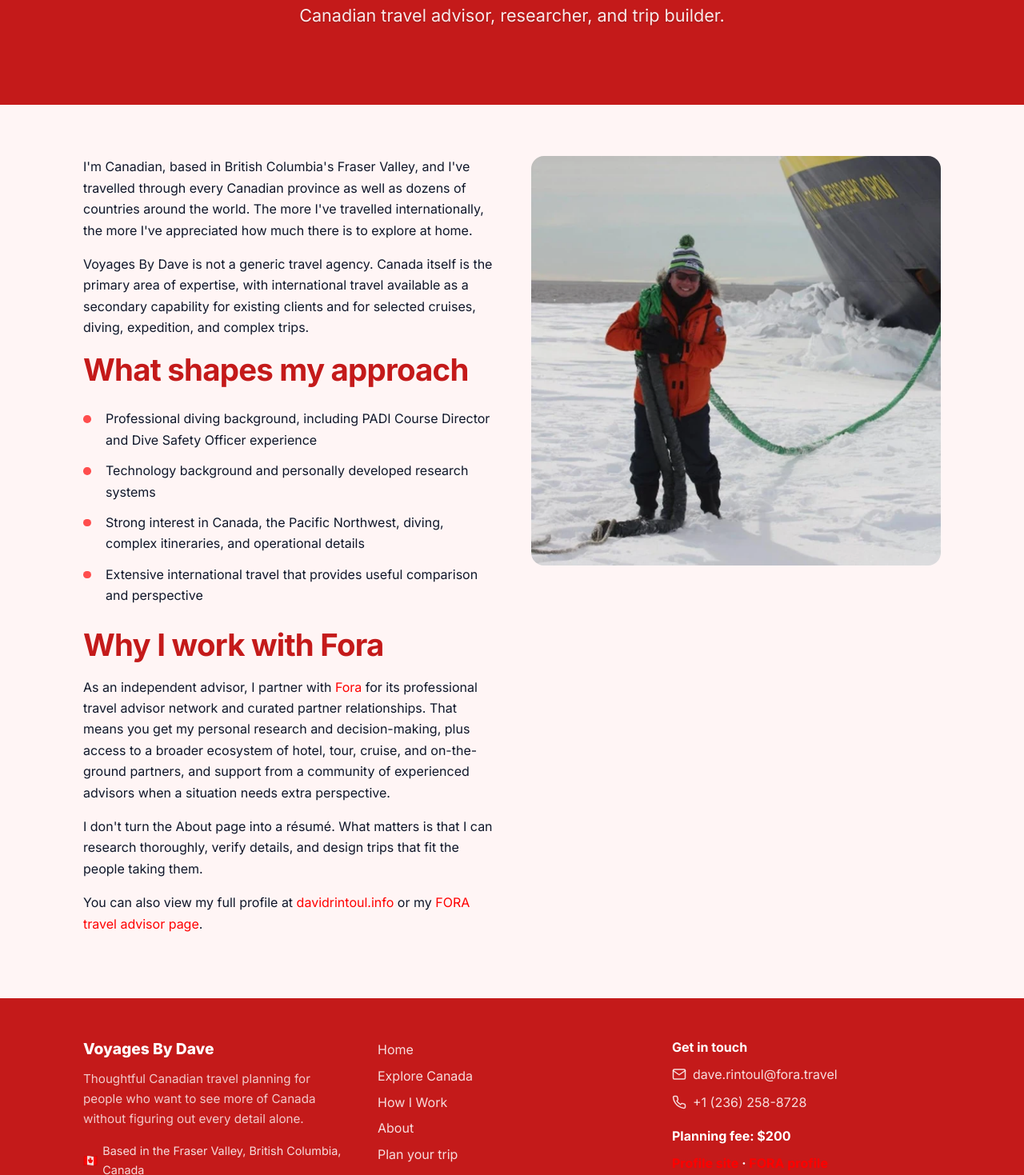
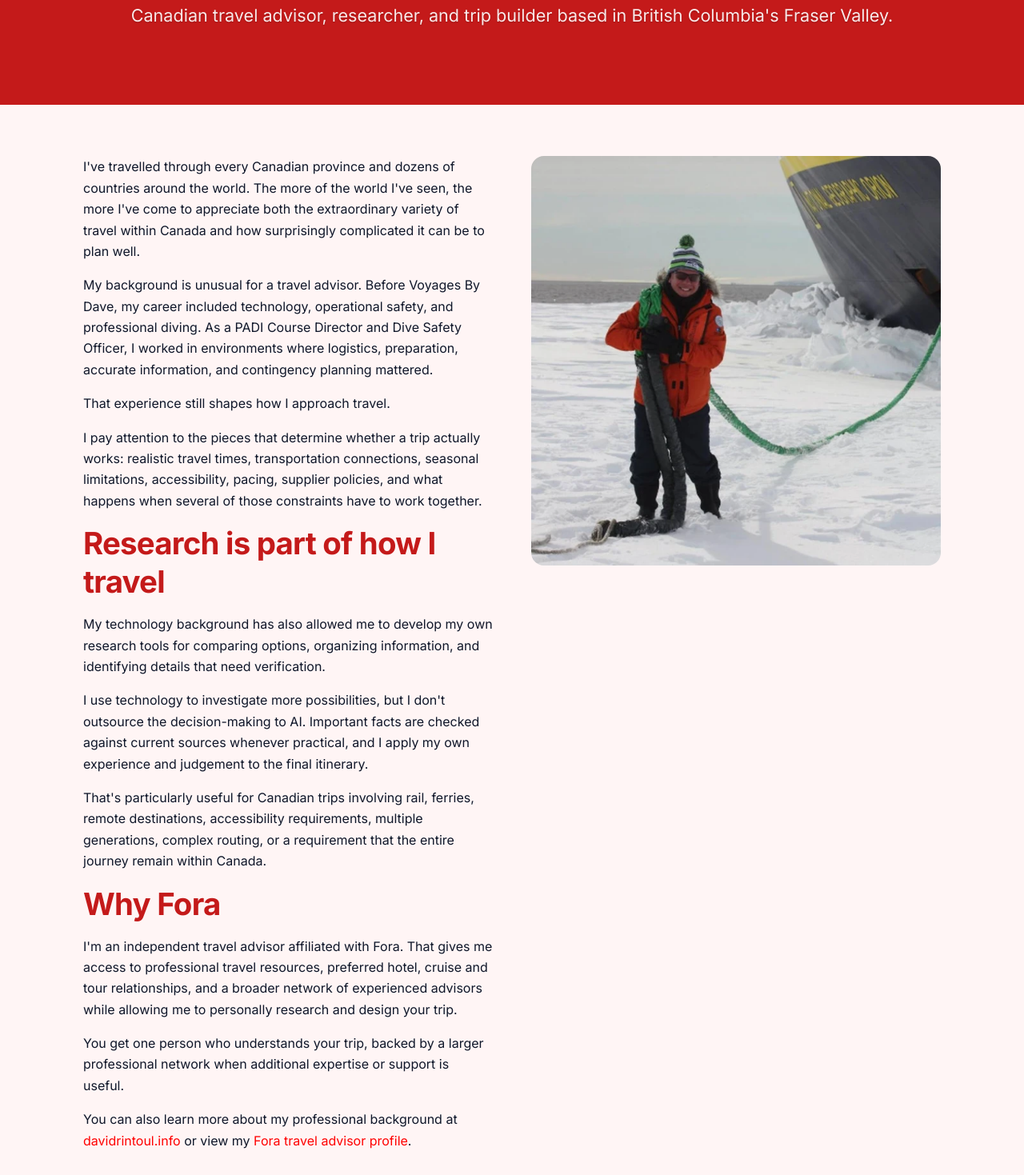
Before and after one commit to drintoul/website-2027, a plain HTML site: page frontend/about/index.html in a window 1280 px wide. Shown: the part 218-1687 px from the top of the page at 80% size. Drawn offline with nearby package versions, Linux system fonts and the light colour scheme.

Commit message:
Rewrite about page content, standardize planning fee descriptions, and refine FAQ responses

```diff
--- a/frontend/about/index.html
+++ b/frontend/about/index.html
@@ -89,26 +89,25 @@
 <header class="page-header">
   <div class="container">
     <h1>About Dave</h1>
-    <p class="lead">Canadian travel advisor, researcher, and trip builder.</p>
+    <p class="lead">Canadian travel advisor, researcher, and trip builder based in British Columbia's Fraser Valley.</p>
   </div>
 </header>
 
 <section class="section">
   <div class="container split">
     <div>
-      <p>I'm Canadian, based in British Columbia's Fraser Valley, and I've travelled through every Canadian province as well as dozens of countries around the world. The more I've travelled internationally, the more I've appreciated how much there is to explore at home.</p>
-      <p>Voyages By Dave is not a generic travel agency. Canada itself is the primary area of expertise, with international travel available as a secondary capability for existing clients and for selected cruises, diving, expedition, and complex trips.</p>
-      <h2>What shapes my approach</h2>
-      <ul class="checklist">
-        <li>Professional diving background, including PADI Course Director and Dive Safety Officer experience</li>
-        <li>Technology background and personally developed research systems</li>
-        <li>Strong interest in Canada, the Pacific Northwest, diving, complex itineraries, and operational details</li>
-        <li>Extensive international travel that provides useful comparison and perspective</li>
-      </ul>
-      <h2>Why I work with Fora</h2>
-      <p>As an independent advisor, I partner with <a href="https://www.foratravel.com/advisor/dave-rintoul" target="_blank" rel="noopener">Fora</a> for its professional travel advisor network and curated partner relationships. That means you get my personal research and decision-making, plus access to a broader ecosystem of hotel, tour, cruise, and on-the-ground partners, and support from a community of experienced advisors when a situation needs extra perspective.</p>
-      <p>I don't turn the About page into a résumé. What matters is that I can research thoroughly, verify details, and design trips that fit the people taking them.</p>
-      <p>You can also view my full profile at <a href="https://www.davidrintoul.info" target="_blank" rel="noopener">davidrintoul.info</a> or my <a href="https://www.foratravel.com/advisor/dave-rintoul" target="_blank" rel="noopener">FORA travel advisor page</a>.</p>
+      <p>I've travelled through every Canadian province and dozens of countries around the world. The more of the world I've seen, the more I've come to appreciate both the extraordinary variety of travel within Canada and how surprisingly complicated it can be to plan well.</p>
+      <p>My background is unusual for a travel advisor. Before Voyages By Dave, my career included technology, operational safety, and professional diving. As a PADI Course Director and Dive Safety Officer, I worked in environments where logistics, preparation, accurate information, and contingency planning mattered.</p>
+      <p>That experience still shapes how I approach travel.</p>
+      <p>I pay attention to the pieces that determine whether a trip actually works: realistic travel times, transportation connections, seasonal limitations, accessibility, pacing, supplier policies, and what happens when several of those constraints have to work together.</p>
+      <h2>Research is part of how I travel</h2>
+      <p>My technology background has also allowed me to develop my own research tools for comparing options, organizing information, and identifying details that need verification.</p>
+      <p>I use technology to investigate more possibilities, but I don't outsource the decision-making to AI. Important facts are checked against current sources whenever practical, and I apply my own experience and judgement to the final itinerary.</p>
+      <p>That's particularly useful for Canadian trips involving rail, ferries, remote destinations, accessibility requirements, multiple generations, complex routing, or a requirement that the entire journey remain within Canada.</p>
+      <h2>Why Fora</h2>
+      <p>I'm an independent travel advisor affiliated with Fora. That gives me access to professional travel resources, preferred hotel, cruise and tour relationships, and a broader network of experienced advisors while allowing me to personally research and design your trip.</p>
+      <p>You get one person who understands your trip, backed by a larger professional network when additional expertise or support is useful.</p>
+      <p>You can also learn more about my professional background at <a href="https://www.davidrintoul.info" target="_blank" rel="noopener">davidrintoul.info</a> or view my <a href="https://www.foratravel.com/advisor/dave-rintoul" target="_blank" rel="noopener">Fora travel advisor profile</a>.</p>
     </div>
     <aside class="headshot">
       <img src="/images/dave-antartica.webp" alt="Dave Rintoul" width="640" height="640" loading="lazy">
```
Also changed, not shown: frontend/faq/index.html (+3 -2 lines), frontend/how-i-work/index.html (+1 -1 lines), frontend/index.html (+1 -1 lines), 1 other file.
